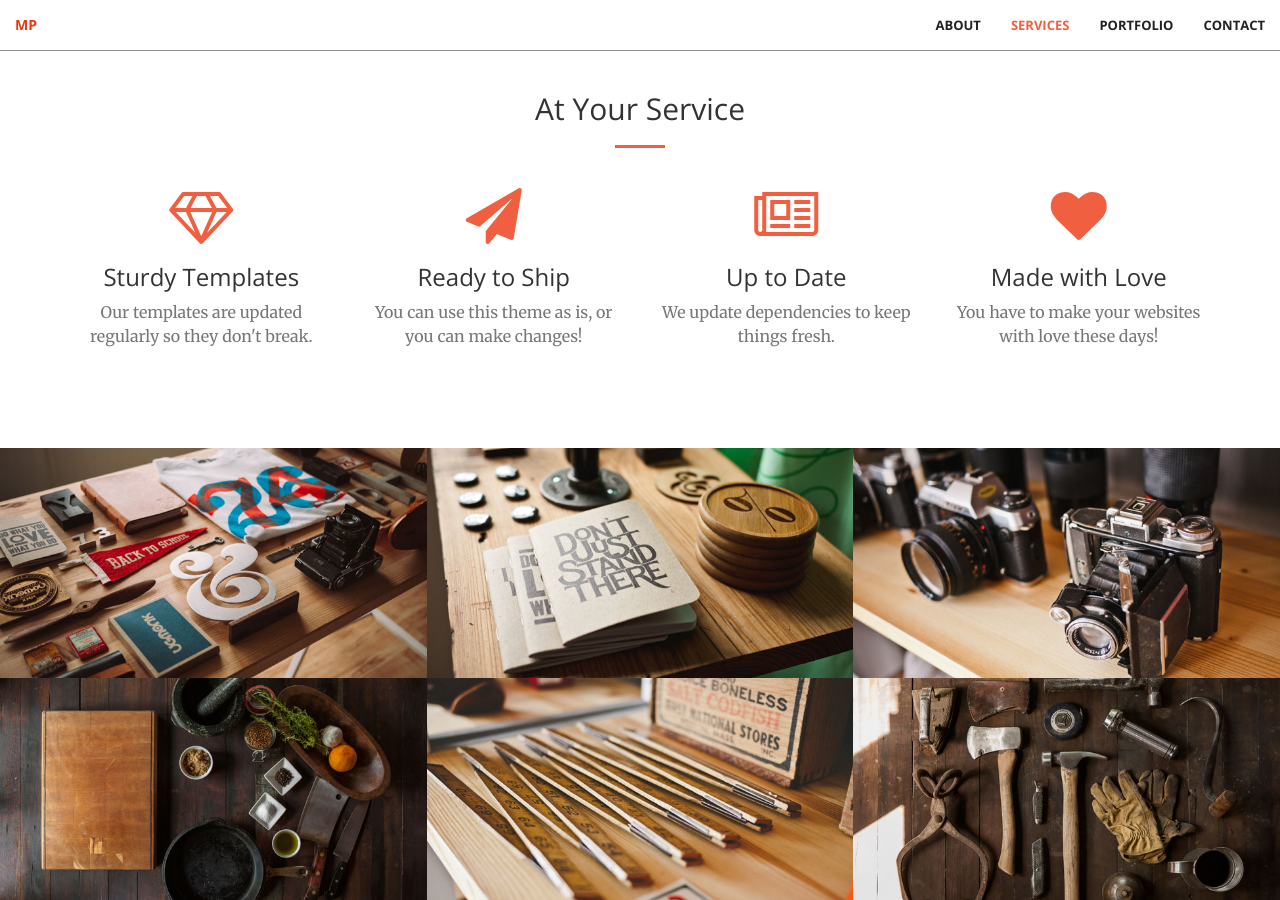
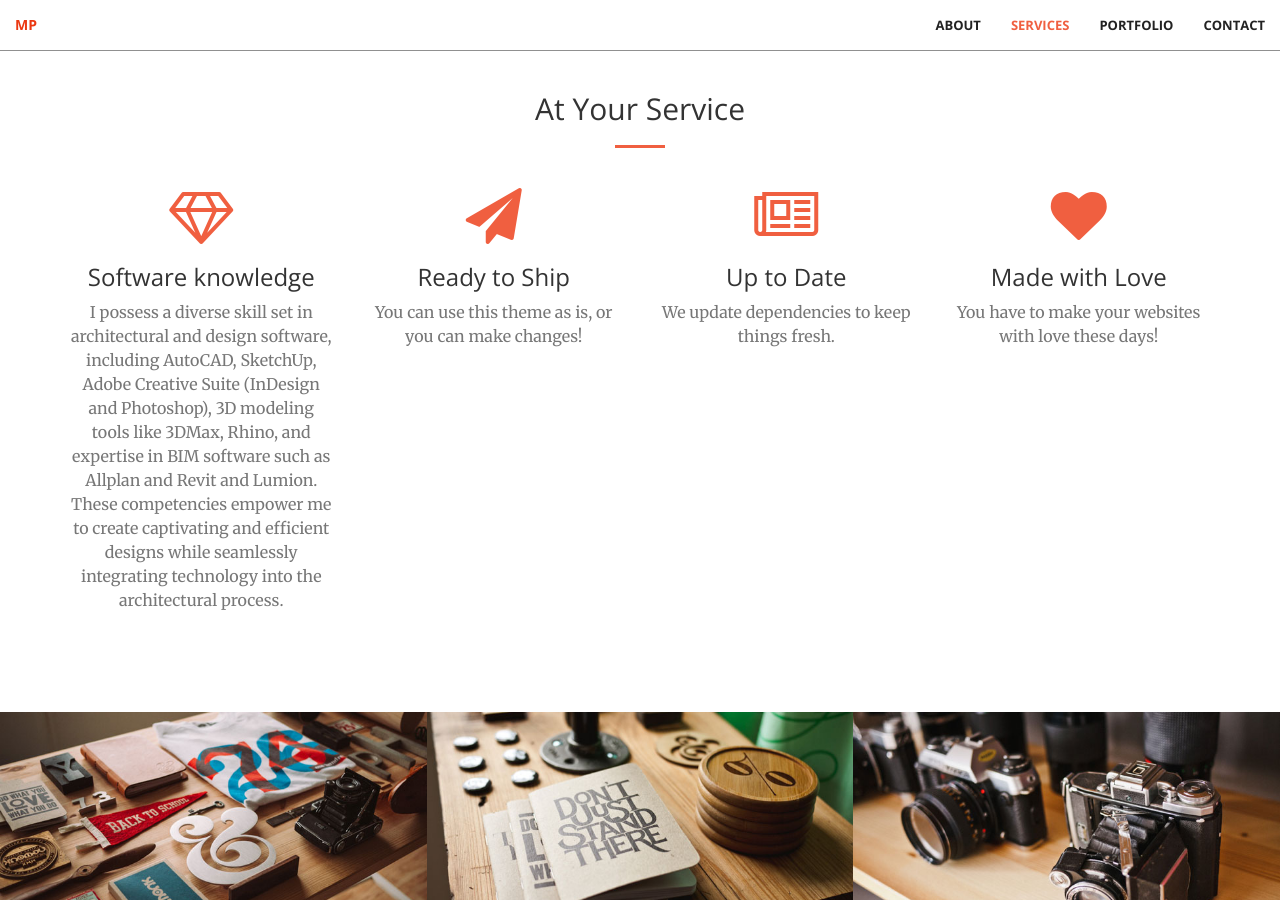
Before and after one commit to meiarchi/meiarchi.github.io, a Jekyll site: the page built from index.html, in a window 1280 px wide and 900 px high, scrolled down 1374 px. Built offline with Jekyll 4.4.1, drawn with Linux system fonts in a browser that asks for light colours.

Commit message:
update12

```diff
--- a/_includes/services.html
+++ b/_includes/services.html
@@ -12,8 +12,8 @@
             <div class="col-lg-3 col-md-6 text-center">
                 <div class="service-box">
                     <i class="fa fa-4x fa-diamond wow bounceIn text-primary"></i>
-                    <h3>Sturdy Templates</h3>
-                    <p class="text-muted">Our templates are updated regularly so they don't break.</p>
+                    <h3>Software knowledge</h3>
+                    <p class="text-muted">I possess a diverse skill set in architectural and design software, including AutoCAD, SketchUp, Adobe Creative Suite (InDesign and Photoshop), 3D modeling tools like 3DMax, Rhino, and expertise in BIM software such as Allplan and Revit and Lumion. These competencies empower me to create captivating and efficient designs while seamlessly integrating technology into the architectural process.</p>
                 </div>
             </div>
             <div class="col-lg-3 col-md-6 text-center">
```
